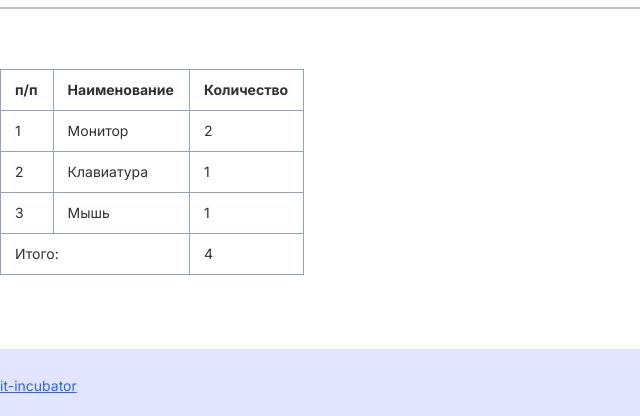
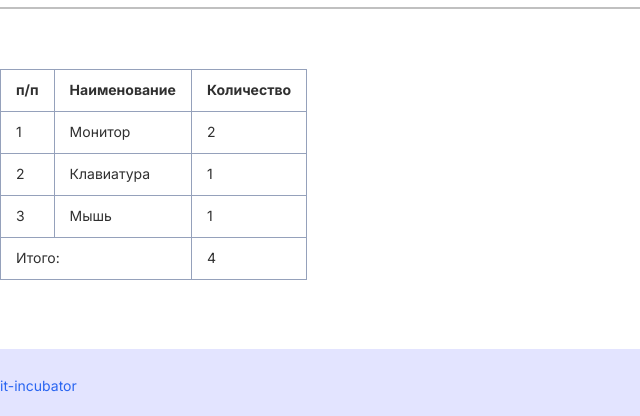
Before and after one commit to pizwViktorMakarenko/HW_2, a plain HTML site: page index.html in a window 1280 px wide. Shown: the part 1628-2044 px from the top of the page, 0-640 px from the left. Drawn offline with Linux system fonts and the light colour scheme.

Commit message:
replay  try

```diff
--- a/style.css
+++ b/style.css
@@ -98,7 +98,7 @@ select {
     font-weight: 400;
     line-height: 19.36px;
     text-align: left;
-    padding-left: 20px;
+    padding:0px 20px;
     list-style-image: url(/project/assets/img/solar_map-arrow-up-bold.svg);
     color: rgba(48, 48, 48, 1);
 }
@@ -109,7 +109,7 @@ select {
     font-weight: 400;
     line-height: 19.36px;
     text-align: left;
-    padding-left: 20px;
+    padding: 0px 20px;
     color: rgba(48, 48, 48, 1);
 }
 
@@ -170,13 +170,13 @@ th {
     font-weight: 700;
     line-height: 16.94px;
     text-align: center;
-    padding: 12px 15px 11px 14px;
+    padding: 12px 15px;
 
 
 }
 
 td {
-    padding: 12px 15px 11px 14px;
+    padding: 12px 15px;
     font-size: 14px;
     font-weight: 400;
     line-height: 16.94px;
@@ -192,7 +192,7 @@ footer {
     background-color: rgba(163, 167, 255, 0.3);
     width: 1440px;
     height: 70px;
-    padding: 26px 0 27px;
+    padding: 26px 0px;
 
 
 }
@@ -204,5 +204,6 @@ footer {
     line-height: 16.94px;
     text-align: left;
     color: rgba(41, 101, 241, 1);
+    text-decoration-line: none;
 
 }
```
